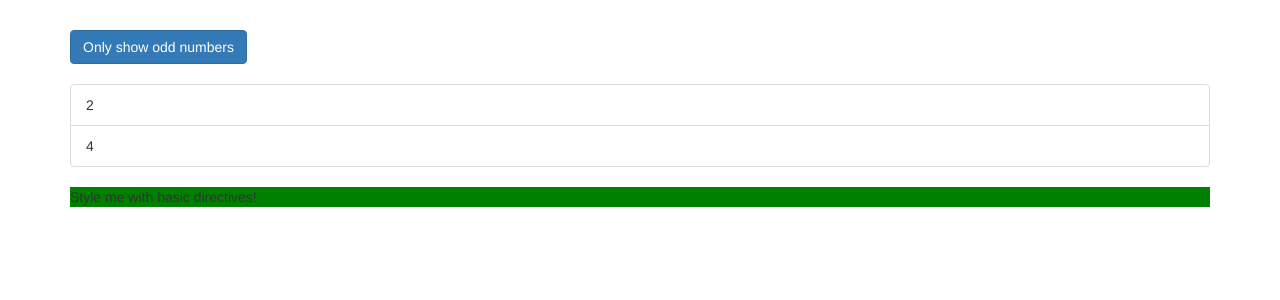
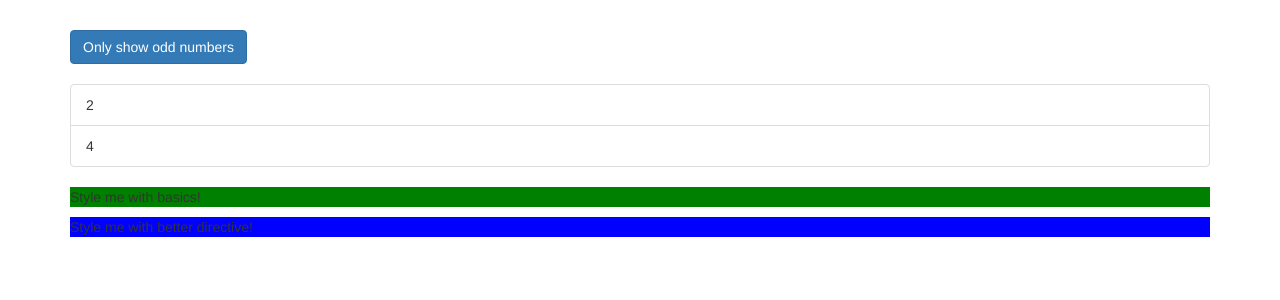
Before and after one commit to vadmou/angular-directives, an Angular app: page / in a window 1280 px wide. Shown: the top 300 px of the page. Built offline with nearby package versions, Linux system fonts and the light colour scheme.

Commit message:
better directive

```diff
--- a/src/app/app.component.html
+++ b/src/app/app.component.html
@@ -25,7 +25,8 @@
           </li>
         </div>
       </ul>
-      <p appBasicHighlight>Style me with basic directives!</p>
+      <p appBasicHighlight>Style me with basics!</p>
+      <p appBetterHighlight>Style me with better directive!</p>
     </div>
   </div>
 </div>
--- a/src/app/app.module.ts
+++ b/src/app/app.module.ts
@@ -4,11 +4,13 @@ import { FormsModule } from '@angular/forms';
 
 import { AppComponent } from './app.component';
 import {BasicHighlightDirective} from './basic-highlight/basic-highlight.directive';
+import {BetterHighlightDirective} from './better-highlight/better-highlight.directive';
 
 @NgModule({
   declarations: [
     AppComponent,
-    BasicHighlightDirective
+    BasicHighlightDirective,
+    BetterHighlightDirective
   ],
   imports: [
     BrowserModule,
--- /dev/null
+++ b/src/app/better-highlight/better-highlight.directive.ts
@@ -0,0 +1,12 @@
+import {Directive, ElementRef, OnInit, Renderer2} from '@angular/core';
+
+@Directive({
+  selector: '[appBetterHighlight]'
+})
+export class BetterHighlightDirective implements OnInit {
+
+  constructor(private elRef: ElementRef, private renderer: Renderer2) { }
+  ngOnInit() {
+    this.renderer.setStyle(this.elRef.nativeElement, 'background-color', 'blue');
+  }
+}
```
